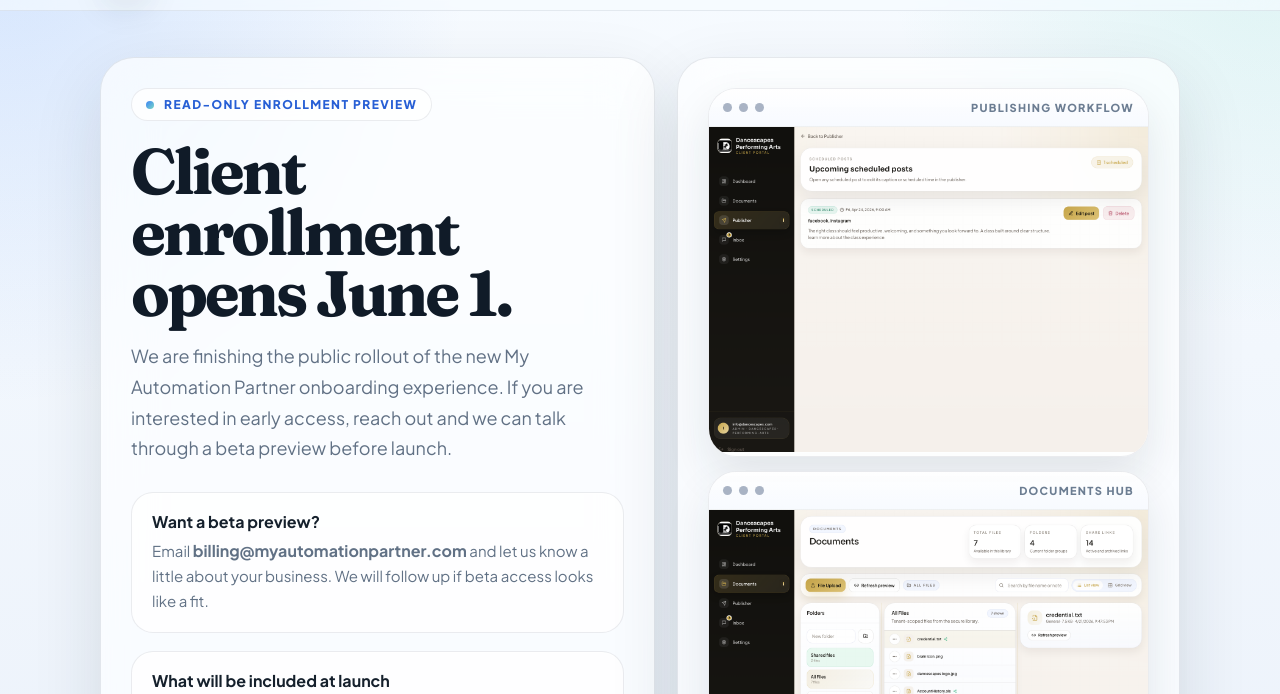
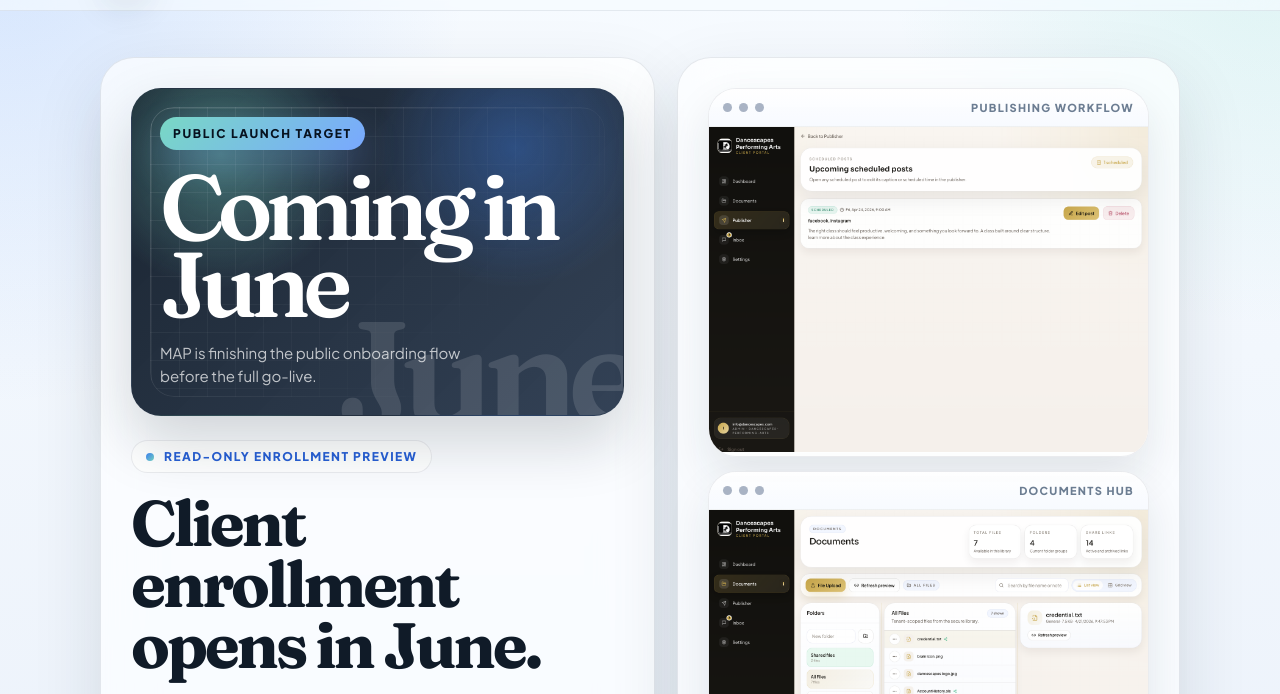
Before and after one commit to myautomationpartner/myautomationpartner-homepage, a plain HTML site: page signup/index.html in a window 1280 px wide. Shown: the part 68-762 px from the top of the page. Drawn offline with Linux system fonts and the light colour scheme.

Commit message:
Gate public signup for June launch

```diff
--- a/signup/index.html
+++ b/signup/index.html
@@ -3,8 +3,8 @@
 <head>
     <meta charset="UTF-8">
     <meta name="viewport" content="width=device-width, initial-scale=1.0">
-    <title>Client Enrollment Preview | My Automation Partner</title>
-    <meta name="description" content="My Automation Partner client enrollment opens June 1. Contact billing@myautomationpartner.com if you would like a beta preview before launch.">
+    <title>Coming in June | My Automation Partner</title>
+    <meta name="description" content="My Automation Partner client enrollment opens in June. Contact billing@myautomationpartner.com if you would like a beta preview before launch.">
     <link rel="preconnect" href="https://fonts.googleapis.com">
     <link rel="preconnect" href="https://fonts.gstatic.com" crossorigin>
     <link href="https://fonts.googleapis.com/css2?family=Fraunces:opsz,wght@9..144,600;9..144,700&family=Plus+Jakarta+Sans:wght@400;500;600;700;800&display=swap" rel="stylesheet">
@@ -170,6 +170,84 @@
             font-size: 18px;
             line-height: 1.7;
             margin-bottom: 28px;
+        }
+
+        .launch-graphic {
+            position: relative;
+            overflow: hidden;
+            min-height: 238px;
+            margin: 0 0 24px;
+            border-radius: 30px;
+            border: 1px solid rgba(57,75,97,0.12);
+            background:
+                radial-gradient(circle at 18% 20%, rgba(121,216,197,0.42), transparent 28%),
+                radial-gradient(circle at 78% 18%, rgba(59,130,246,0.34), transparent 30%),
+                linear-gradient(135deg, rgba(16,27,40,0.96), rgba(34,50,72,0.92));
+            box-shadow: 0 26px 58px rgba(16,27,40,0.18);
+        }
+
+        .launch-graphic::before {
+            content: "";
+            position: absolute;
+            inset: 18px;
+            border-radius: 24px;
+            border: 1px solid rgba(255,255,255,0.16);
+            background-image:
+                linear-gradient(rgba(255,255,255,0.08) 1px, transparent 1px),
+                linear-gradient(90deg, rgba(255,255,255,0.08) 1px, transparent 1px);
+            background-size: 28px 28px;
+            mask-image: linear-gradient(135deg, black, transparent 78%);
+        }
+
+        .launch-graphic::after {
+            content: "June";
+            position: absolute;
+            right: -12px;
+            bottom: -18px;
+            font-family: 'Fraunces', Georgia, serif;
+            font-size: clamp(78px, 13vw, 150px);
+            line-height: 0.8;
+            letter-spacing: -0.08em;
+            color: rgba(255,255,255,0.12);
+        }
+
+        .launch-pill,
+        .launch-title,
+        .launch-subtitle {
+            position: relative;
+            z-index: 1;
+        }
+
+        .launch-pill {
+            display: inline-flex;
+            margin: 28px 0 18px 28px;
+            padding: 9px 13px;
+            border-radius: 999px;
+            color: #07121f;
+            background: linear-gradient(135deg, var(--accent-mint), var(--accent-soft));
+            font-size: 12px;
+            font-weight: 900;
+            letter-spacing: 0.14em;
+            text-transform: uppercase;
+            box-shadow: 0 16px 36px rgba(121,168,255,0.26);
+        }
+
+        .launch-title {
+            max-width: 7.5ch;
+            margin-left: 28px;
+            font-family: 'Fraunces', Georgia, serif;
+            font-size: clamp(52px, 9vw, 92px);
+            line-height: 0.84;
+            letter-spacing: -0.075em;
+            color: #fff;
+        }
+
+        .launch-subtitle {
+            max-width: 32ch;
+            margin: 18px 28px 28px;
+            color: rgba(255,255,255,0.72);
+            font-size: 15px;
+            line-height: 1.55;
         }
 
         .notice {
@@ -367,8 +445,14 @@
     <main>
         <div class="shell launch-card">
             <section class="panel">
+                <div class="launch-graphic" aria-label="Coming in June">
+                    <span class="launch-pill">Public launch target</span>
+                    <div class="launch-title">Coming in June</div>
+                    <p class="launch-subtitle">MAP is finishing the public onboarding flow before the full go-live.</p>
+                </div>
+
                 <span class="eyebrow">Read-only enrollment preview</span>
-                <h1>Client enrollment opens June 1.</h1>
+                <h1>Client enrollment opens in June.</h1>
                 <p class="lead">
                     We are finishing the public rollout of the new My Automation Partner onboarding experience. If you are interested in early access, reach out and we can talk through a beta preview before launch.
                 </p>
@@ -435,7 +519,7 @@
     <footer>
         <div class="footer-row">
             <span>&copy; 2026 My Automation Partner</span>
-            <span>Enrollment preview only. Public launch starts June 1.</span>
+            <span>Enrollment preview only. Public launch target: June 2026.</span>
         </div>
     </footer>
 </body>
```
Also changed, not shown: demo.html (+1 -1 lines), index.html (+2 -2 lines).
